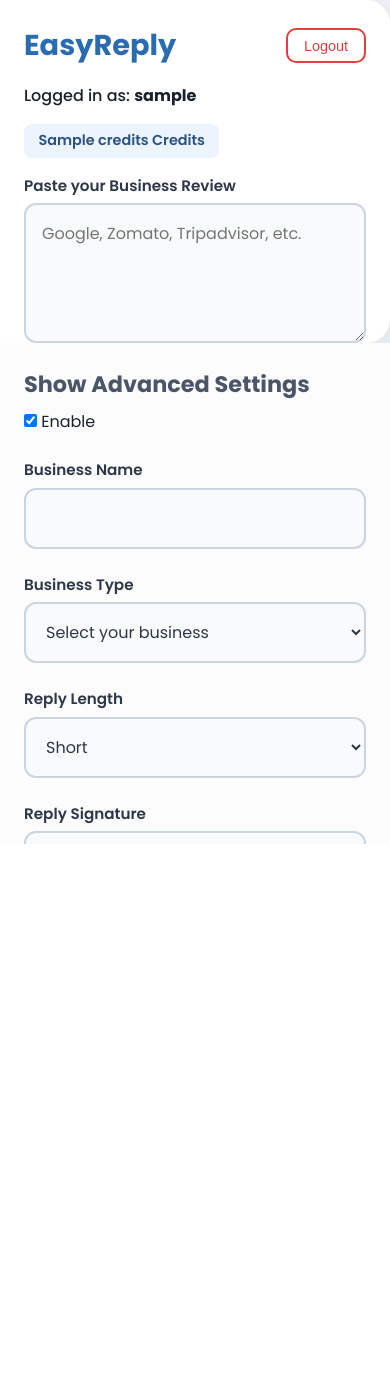
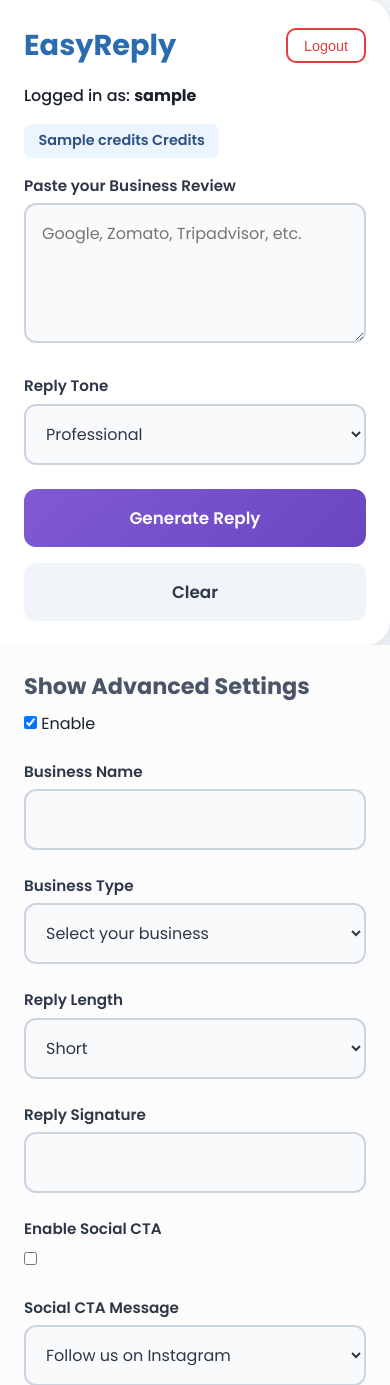
Before and after one commit to Easyreply/easyreplyapppro, a Flask app: template templates/user.html in a window 390 px wide. Shown: the top 1385 px of the page. Before the commit the page ends 844 px from the top, so only its background shows below. Run offline with Flask 3, Linux system fonts and the light colour scheme; the template is opened without the code that fills it: most values are stand-ins (such as "Sample title", 1, 10 or a date in 2020); parts of the project's set-up code (start-up, migrations or seed data) failed here and were passed over.

Commit message:
Update user.html

```diff
--- a/templates/user.html
+++ b/templates/user.html
@@ -1,3 +1,4 @@
+<!-- ✅ COPY FROM HERE -->
 <!DOCTYPE html>
 <html lang="en">
 <head>
@@ -7,20 +8,13 @@
   <link href="https://fonts.googleapis.com/css2?family=Poppins:wght@400;500;600;700&display=swap" rel="stylesheet" />
   <style>
     * { box-sizing: border-box; margin: 0; padding: 0; }
-    html, body {
+    body {
       font-family: 'Poppins', sans-serif;
       background: linear-gradient(135deg, #f6f9fc, #e2e8f0);
-      height: 100%;
-      overflow: auto;
+      display: flex;
+      height: 100vh;
+      overflow: hidden;
       color: #1a202c;
-    }
-    body {
-      display: flex;
-      flex-direction: column;
-    }
-    .container {
-      display: flex;
-      height: 100%;
     }
     .left, .right { padding: 2rem; overflow-y: auto; }
     .left {
@@ -82,11 +76,13 @@
       cursor: pointer; transition: all 0.2s;
     }
     .copy-btn.copied { background-color: #d0f0d6; color: #2f855a; }
+
     #loadingSpinner {
       text-align: center;
       margin-top: 1rem;
       display: none;
     }
+
     .spinner {
       display: inline-block;
       width: 32px;
@@ -96,22 +92,24 @@
       border-radius: 50%;
       animation: spin 1s linear infinite;
     }
+
     @keyframes fadeIn {
       from { opacity: 0; transform: translateY(10px); }
       to { opacity: 1; transform: translateY(0); }
     }
+
     @keyframes spin {
       0% { transform: rotate(0deg); }
       100% { transform: rotate(360deg); }
     }
+
     @media (max-width: 768px) {
-      .container { flex-direction: column; }
+      body { flex-direction: column; overflow-y: auto; height: auto; }
       .left, .right { width: 100%; padding: 1.5rem; }
     }
   </style>
 </head>
 <body>
-  <div class="container">
   <div class="left">
     <div class="header">
       <div class="logo">EasyReply</div>
@@ -140,9 +138,11 @@
     <button class="btn generate" onclick="showReply()">Generate Reply</button>
     <div style="margin-bottom: 1rem;"></div>
     <button class="btn clear" onclick="clearReply()">Clear</button>
+
     <div id="loadingSpinner">
       <div class="spinner"></div>
     </div>
+
     <div id="replyBox" class="reply-box" style="display: none;">
       <div class="reply-header">
         <strong>🧠 Generated Reply</strong>
@@ -198,12 +198,10 @@
       <button class="btn generate" onclick="saveSettings()">Save Settings</button>
     </div>
   </div>
-  </div>
+
   <script>
     document.getElementById("showSettingsToggle").addEventListener("change", () => {
-      const panel = document.getElementById("settingsPanel");
-      panel.style.display = showSettingsToggle.checked ? "block" : "none";
-      window.scrollTo({ top: 0, behavior: "smooth" });
+      document.getElementById("settingsPanel").style.display = showSettingsToggle.checked ? "block" : "none";
     });
 
     function showReply() {
@@ -214,6 +212,7 @@
       }
 
       document.getElementById("loadingSpinner").style.display = "block";
+      document.getElementById("loadingSpinner").scrollIntoView({ behavior: "smooth" });
 
       const settingsEnabled = document.getElementById("showSettingsToggle").checked;
       let payload = { review_text: review };
@@ -225,7 +224,6 @@
         payload.reply_length = document.getElementById("replyLength").value;
         payload.signature = document.getElementById("signature").value;
         payload.cta_enabled = document.getElementById("enableSocialCTA").checked;
-
         if (payload.cta_enabled) {
           payload.cta_type = document.getElementById("ctaType").value;
           payload.cta_link = document.getElementById("ctaLink").value;
@@ -294,3 +292,4 @@
   </script>
 </body>
 </html>
+<!-- ✅ END -->
```
Lines whose indentation alone changed are shown as unchanged.
